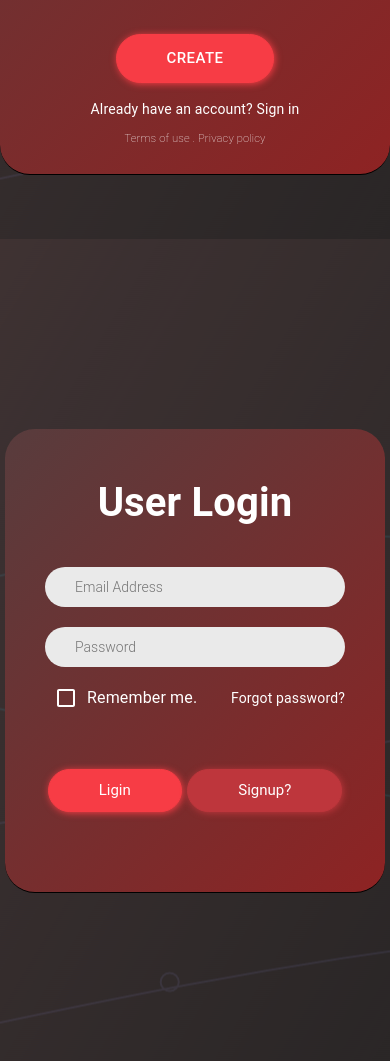
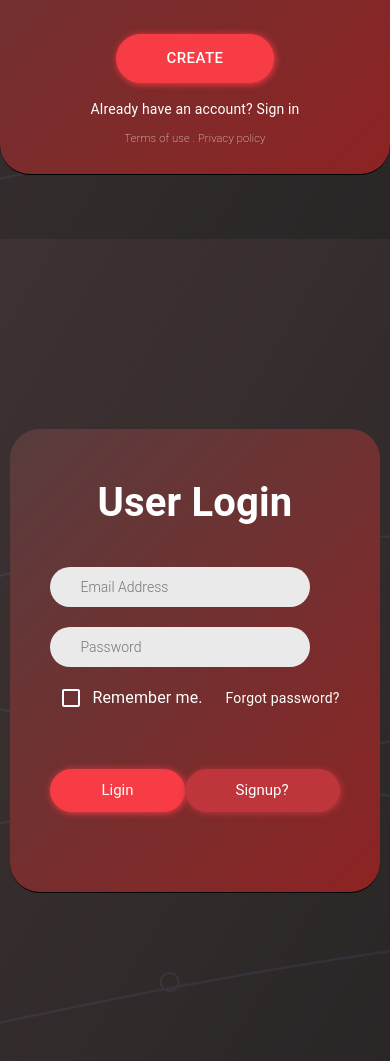
Before and after one commit to Ruhulcse/society, a React (Create React App) app: page / in a window 390 px wide. Shown: the part 7672-8733 px from the top of the page. Built offline with nearby package versions, Linux system fonts and the light colour scheme.

Commit message:
login responsive

```diff
--- a/src/assets/css/style.css
+++ b/src/assets/css/style.css
@@ -633,10 +633,11 @@ label.MuiFormControlLabel-root {
 @media (max-width: 500px) {
 	.login-page .login-form {
 		padding: 50px 40px 80px 40px;
+		margin: 0;
 	}
 
 	.login-page .login-form .email-pass input {
-		width: 300px;
+		width: 260px;
 		padding: 10px 10px 10px 30px;
 	}
 }
```
